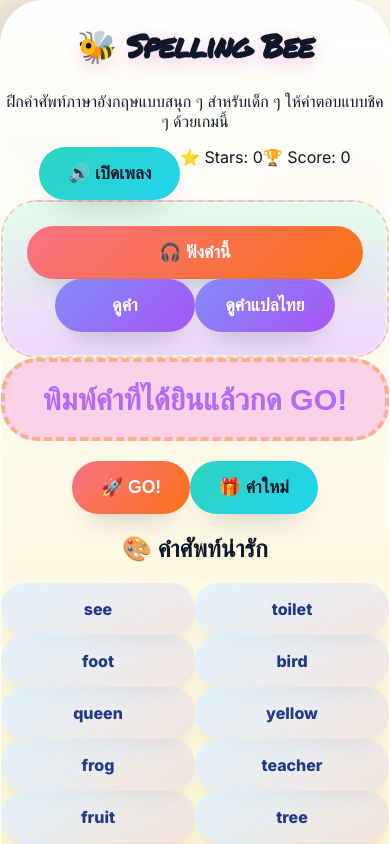
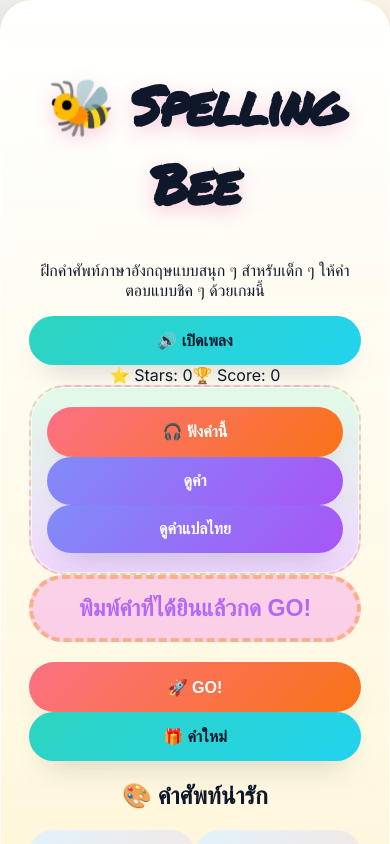
Before and after one commit to proudteamit/duke-spelling-bee, a React (Vite) app: page / in a window 390 px wide. Shown: the top 844 px of the page. Built offline with nearby package versions, Linux system fonts and the light colour scheme.

Commit message:
chore: update code structure for better readability and maintainability

```diff
--- a/src/index.css
+++ b/src/index.css
@@ -191,4 +191,112 @@
     bottom: -80px;
     left: 12%;
   }
+
+  @media (max-width: 900px) {
+    .card-surface {
+      padding: 2rem;
+      border-radius: 32px;
+    }
+
+    .hero-title {
+      font-size: 4.5rem;
+    }
+
+    .btn-primary,
+    .btn-secondary,
+    .btn-accent {
+      padding: 0.95rem 1.4rem;
+      font-size: 1rem;
+    }
+
+    .answer-input {
+      font-size: 1.6rem;
+      padding: 1.1rem 1.2rem;
+    }
+
+    .hint-card {
+      padding: 1.25rem;
+    }
+
+    .word-chip {
+      padding: 0.95rem 0.8rem;
+    }
+
+    .message-bubble {
+      font-size: 1.55rem;
+      padding: 0.95rem 1.25rem;
+    }
+
+    .bubble-1 {
+      width: 180px;
+      height: 180px;
+      top: -28px;
+      left: -8px;
+    }
+
+    .bubble-2 {
+      width: 170px;
+      height: 170px;
+      right: -48px;
+      top: 18%;
+    }
+
+    .bubble-3 {
+      width: 220px;
+      height: 220px;
+      bottom: -64px;
+      left: 8%;
+    }
+  }
+
+  @media (max-width: 640px) {
+    .page-bg {
+      background-image:
+        radial-gradient(circle at 10% 12%, rgba(59, 130, 246, 0.24), transparent 18%),
+        radial-gradient(circle at 85% 16%, rgba(236, 72, 153, 0.22), transparent 20%),
+        radial-gradient(circle at 20% 82%, rgba(251, 191, 36, 0.18), transparent 24%),
+        linear-gradient(180deg, #fffbeb 0%, #fce7f3 100%);
+    }
+
+    .card-surface {
+      padding: 1.75rem;
+    }
+
+    .hero-title {
+      font-size: 3.4rem;
+    }
+
+    .btn-primary,
+    .btn-secondary,
+    .btn-accent {
+      width: 100%;
+      justify-content: center;
+      padding: 0.95rem 1rem;
+    }
+
+    .hint-card {
+      padding: 1.25rem 1rem;
+    }
+
+    .answer-input {
+      font-size: 1.45rem;
+      padding: 1rem 1rem;
+    }
+
+    .word-chip {
+      font-size: 0.95rem;
+      padding: 0.9rem 0.8rem;
+    }
+
+    .message-bubble {
+      font-size: 1.35rem;
+      padding: 0.85rem 1rem;
+    }
+
+    .bubble-1,
+    .bubble-2,
+    .bubble-3 {
+      display: none;
+    }
+  }
 }
```
Also changed, not shown: 4 other files (tests, documents, lock files or other folders).
